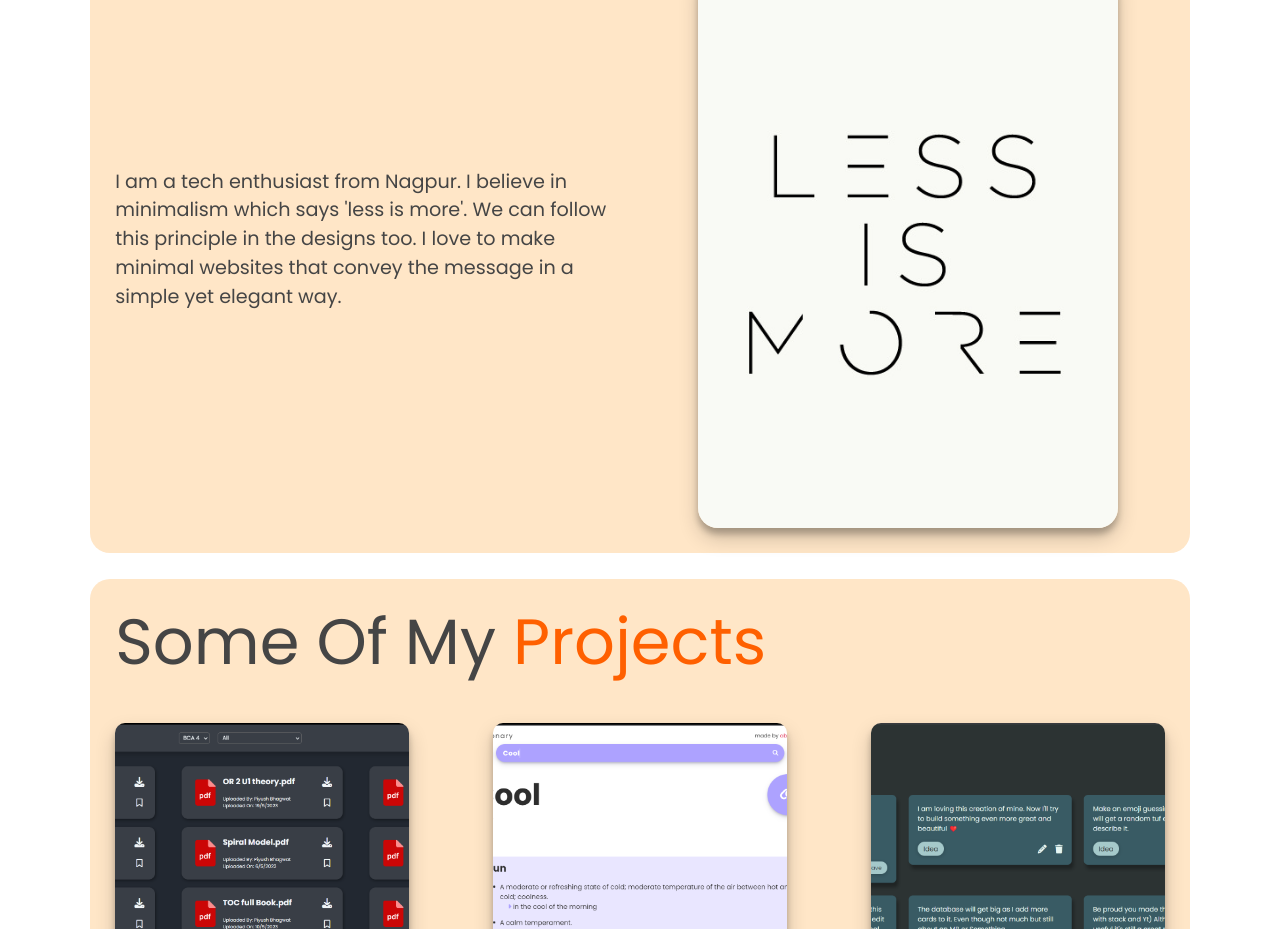
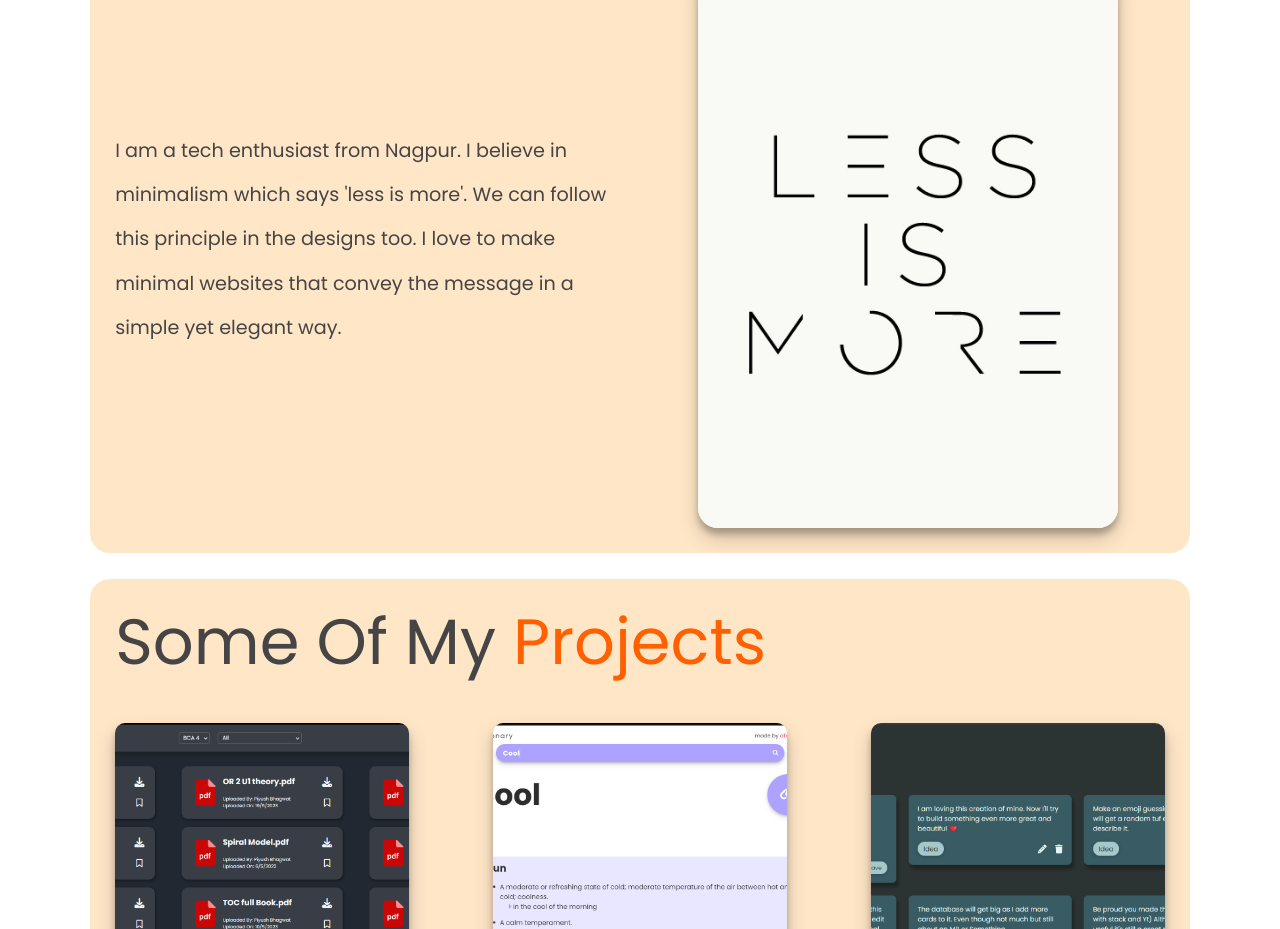
Before and after one commit to Piyush-Bhagwat/PortfolioWebsite, a React (Create React App) app: page / in a window 1280 px wide. Shown: the part 860-1789 px from the top of the page. Built offline with nearby package versions, Linux system fonts and the light colour scheme; the HTML template or start-up script is replaced by a standard one.

Commit message:
increased height of about paragraph

```diff
--- a/src/assets/styles/app.css
+++ b/src/assets/styles/app.css
@@ -162,6 +162,10 @@ section {
     justify-content: center;
 }
 
+/* -----------------------------------About----------------------------------- */
+.about p{
+    line-height: 2.3;
+}
 
 /*------------------------------------------- PortFolio -------------------------------------------------*/
 
--- a/src/pages/home.jsx
+++ b/src/pages/home.jsx
@@ -9,7 +9,6 @@ import SocialLinks from "../components/socialLink";
 import myImg from "../assets/images/myPic.jpg";
 import friendsImg from "../assets/images/friends.jpg";
 import lessImg from "../assets/images/lessIsMore.jpg";
-
 
 const HomePage = () => {
     const [more, setMore] = useState(false);
```
